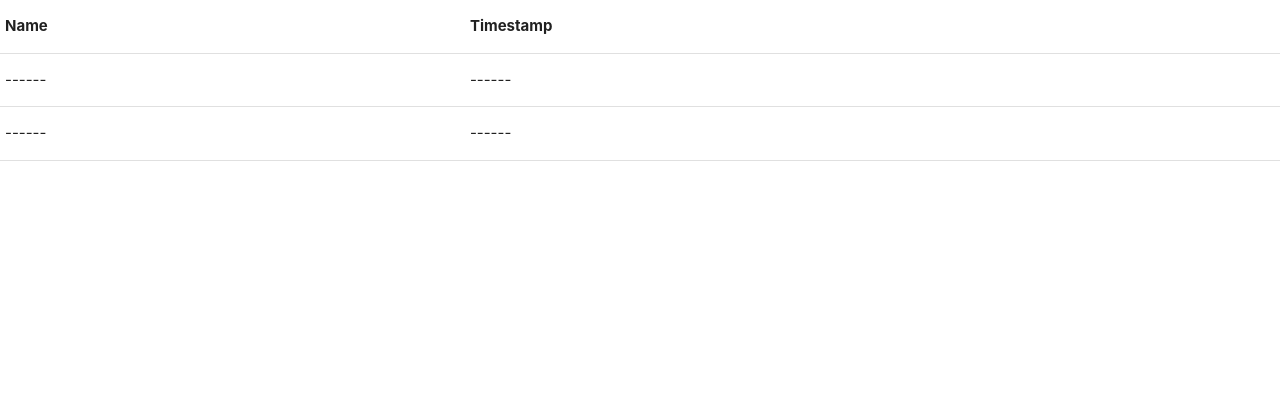
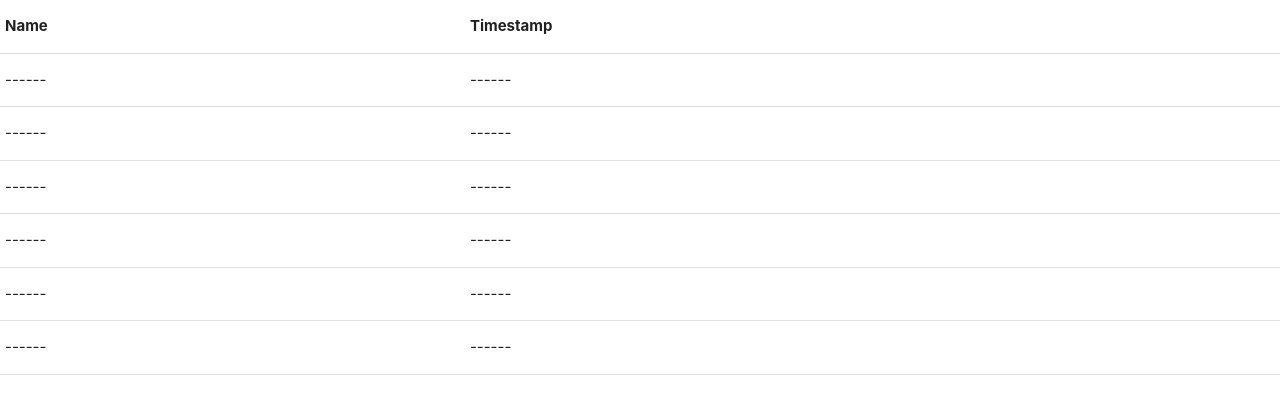
Before and after one commit to a-anurag27/FaceMan, a plain HTML site: page index.html in a window 1280 px wide. Drawn offline with nearby package versions, Linux system fonts and the light colour scheme; no server answers.

Commit message:
Update index.html

```diff
--- a/index.html
+++ b/index.html
@@ -5,7 +5,7 @@
     <meta name="viewport" content="width=device-width, initial-scale=1.0">
     <meta http-equiv="X-UA-Compatible" content="ie=edge">
     <link rel="stylesheet" href="https://cdnjs.cloudflare.com/ajax/libs/materialize/1.0.0/css/materialize.min.css">
-    <title>IOT</title>
+    <title>FaceMan</title>
 </head>
 <body>
         <table>
@@ -24,6 +24,22 @@
                   <tr>
                         <td id="Aname">------</td>
                         <td id="Ats">------</td>
+                  </tr>
+                  <tr>
+                    <td id="Sname">------</td>
+                    <td id="Sts">------</td>
+                  </tr>
+                  <tr>
+                        <td id="Pname">------</td>
+                        <td id="Pts">------</td>
+                    </tr>
+                     <tr>
+                    <td id="Nname">------</td>
+                    <td id="Nts">------</td>
+                  </tr>
+                  <tr>
+                        <td id="Puname">------</td>
+                        <td id="Puts">------</td>
                     </tr>
                 </tbody>
               </table>
```
